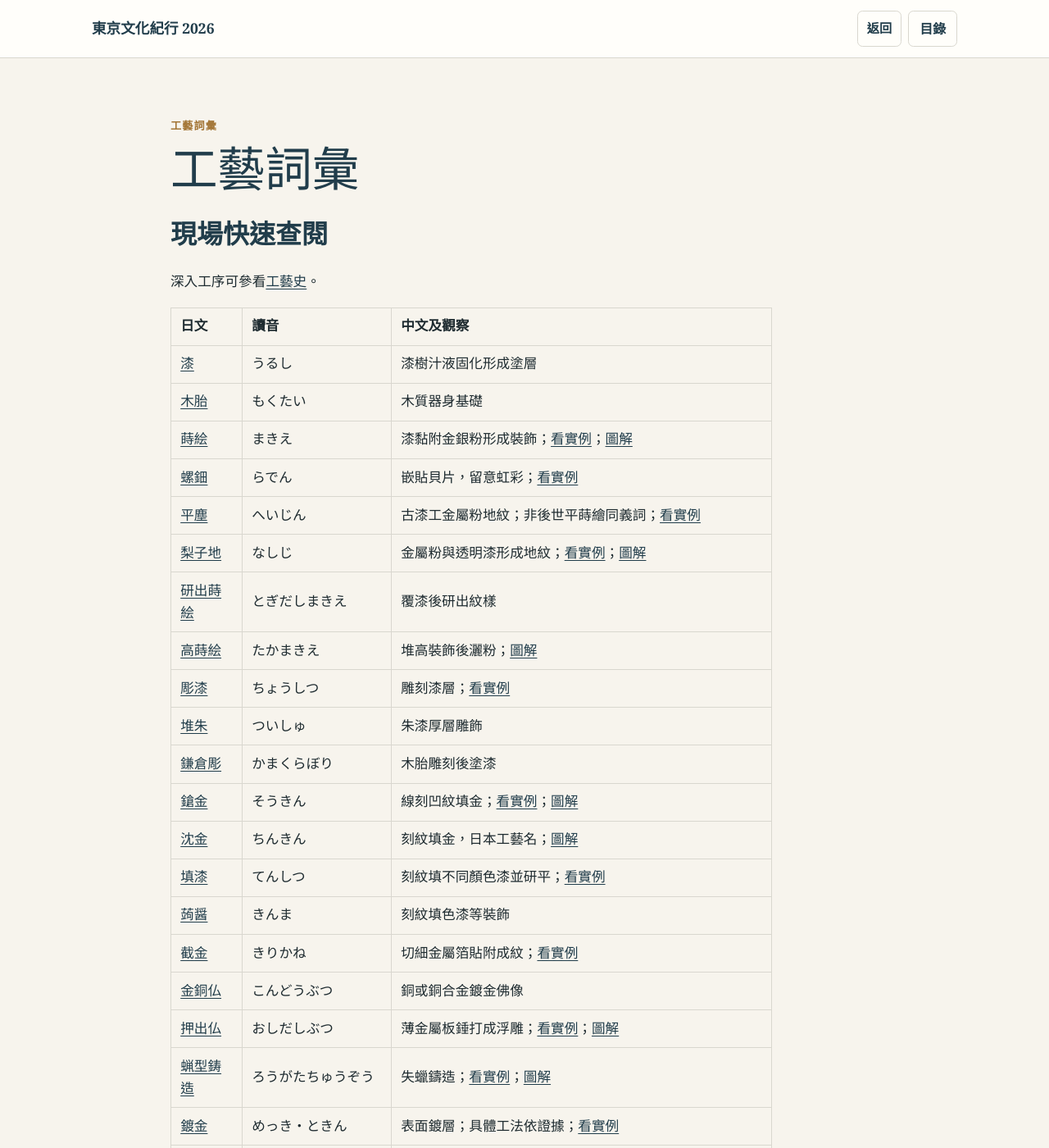
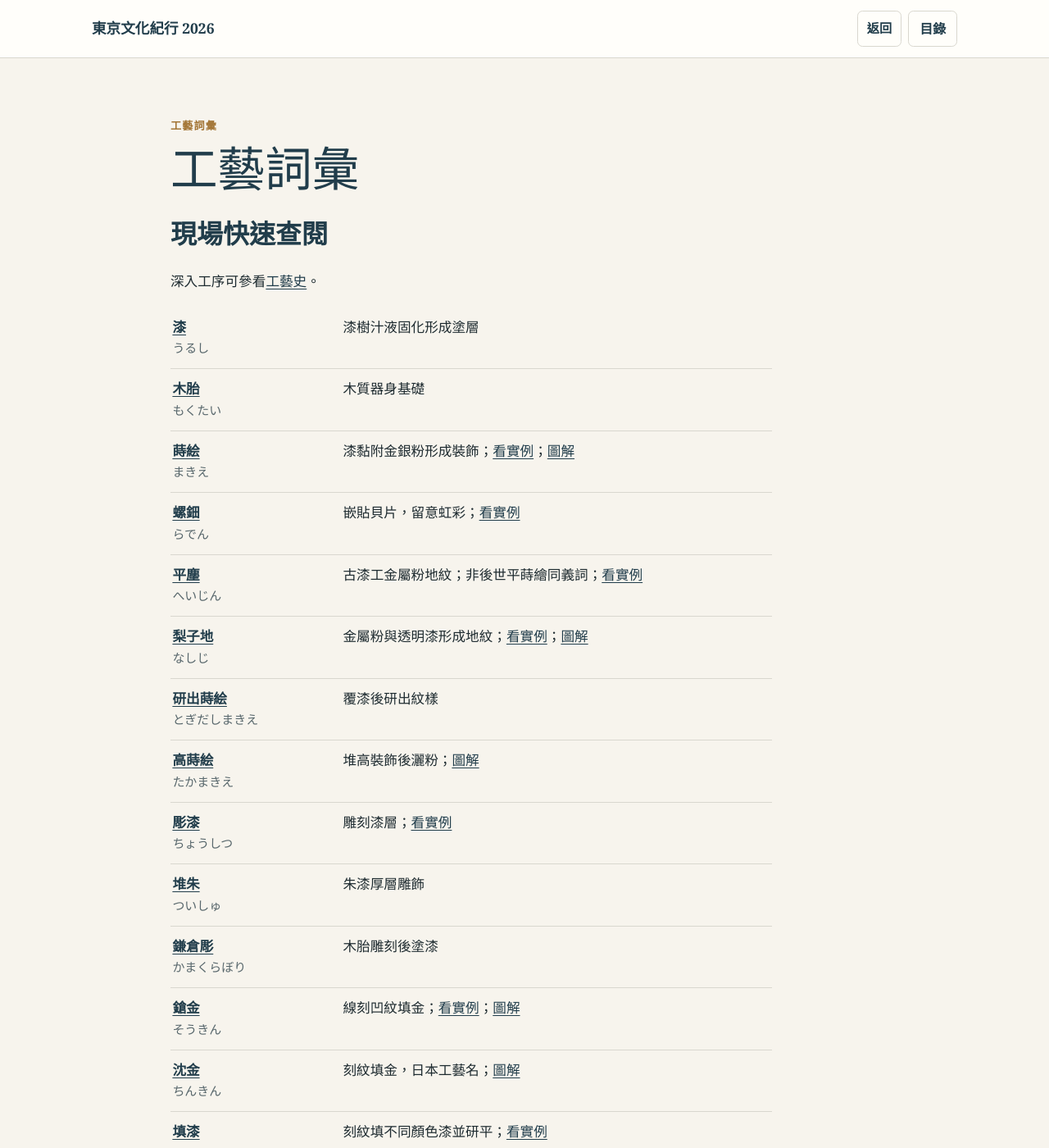
Before and after one commit to davetwchiu/tokyo-culture-trip-2026, a Jekyll site: the page built from content/craft-glossary/index.md, in a window 1280 px wide and 1400 px high. Shown: the whole window at 82% size. Built offline with Jekyll 4.4.1, drawn with Linux system fonts in a browser that asks for light colours.

Commit message:
Make craft glossary mobile friendly

```diff
--- a/assets/style.css
+++ b/assets/style.css
@@ -45,6 +45,11 @@ h2 { font-size: clamp(1.4rem, 5vw, 2rem); }
 .prose { max-width: 70ch; font-size: 1.04rem; }
 .prose img { max-width: 100%; height: auto; }
 .prose table { display: block; overflow-x: auto; border-collapse: collapse; }
+.prose .glossary-list { margin: 1rem 0 1.5rem; }
+.prose .glossary-entry { display: grid; grid-template-columns: minmax(0, 1fr); gap: .2rem; padding: .7rem .15rem; border-bottom: 1px solid var(--line); }
+.prose .glossary-entry dt { font-weight: 700; overflow-wrap: anywhere; }
+.prose .glossary-entry dd { margin: 0; overflow-wrap: anywhere; }
+.prose .glossary-reading { display: block; color: var(--muted); font-size: .9em; font-weight: 400; }
 .prose th, .prose td { padding: .55rem .7rem; border: 1px solid var(--line); text-align: left; }
 .page-index { margin-top: 2rem; padding: 1.2rem; background: var(--surface); border: 1px solid var(--line); border-radius: .55rem; }
 .page-index h2 { margin: 0 0 .7rem; font-size: 1.3rem; }
@@ -65,6 +70,7 @@ h2 { font-size: clamp(1.4rem, 5vw, 2rem); }
 @media (min-width: 44rem) {
   .home-index { grid-template-columns: repeat(2, minmax(0, 1fr)); }
   .page-index { padding: 1.5rem; }
+  .prose .glossary-entry { grid-template-columns: minmax(10rem, 12rem) minmax(0, 1fr); gap: 1rem; }
 }
 
 @media print {
--- a/content/craft-glossary/index.md
+++ b/content/craft-glossary/index.md
@@ -17,52 +17,184 @@ offline: true
 
 深入工序可參看[工藝史]({{ '/history/craft/' | relative_url }})。
 
-| 日文 | 讀音 | 中文及觀察 |
-|---|---|---|
-| <span id="urushi"></span>[漆](/tokyo-culture-trip-2026/history/craft/#urushi) | うるし | 漆樹汁液固化形成塗層 |
-| <span id="wood-core"></span>[木胎](/tokyo-culture-trip-2026/history/craft/#wood-core) | もくたい | 木質器身基礎 |
-| <span id="makie"></span>[蒔絵](/tokyo-culture-trip-2026/history/craft/#makie) | まきえ | 漆黏附金銀粉形成裝飾；[看實例](/tokyo-culture-trip-2026/works/tachibana-box/)；[圖解](/tokyo-culture-trip-2026/history/craft/#lacquer-visuals) |
-| <span id="raden"></span>[螺鈿](/tokyo-culture-trip-2026/history/craft/#raden) | らでん | 嵌貼貝片，留意虹彩；[看實例](/tokyo-culture-trip-2026/works/lotus-lamp/) |
-| <span id="heijin"></span>[平塵](/tokyo-culture-trip-2026/history/craft/#heijin) | へいじん | 古漆工金屬粉地紋；非後世平蒔繪同義詞；[看實例](/tokyo-culture-trip-2026/works/lotus-lamp/) |
-| <span id="nashiji"></span>[梨子地](/tokyo-culture-trip-2026/history/craft/#nashiji) | なしじ | 金屬粉與透明漆形成地紋；[看實例](/tokyo-culture-trip-2026/works/tachibana-box/)；[圖解](/tokyo-culture-trip-2026/history/craft/#lacquer-visuals) |
-| <span id="togidashi-makie"></span>[研出蒔絵](/tokyo-culture-trip-2026/history/craft/#togidashi-makie) | とぎだしまきえ | 覆漆後研出紋樣 |
-| <span id="taka-makie"></span>[高蒔絵](/tokyo-culture-trip-2026/history/craft/#taka-makie) | たかまきえ | 堆高裝飾後灑粉；[圖解](/tokyo-culture-trip-2026/history/craft/#lacquer-visuals) |
-| <span id="choshitsu"></span>[彫漆](/tokyo-culture-trip-2026/history/craft/#choshitsu) | ちょうしつ | 雕刻漆層；[看實例](/tokyo-culture-trip-2026/works/nezu-carved-lacquer/) |
-| <span id="tsuishu"></span>[堆朱](/tokyo-culture-trip-2026/history/craft/#tsuishu) | ついしゅ | 朱漆厚層雕飾 |
-| <span id="kamakurabori"></span>[鎌倉彫](/tokyo-culture-trip-2026/history/craft/#kamakurabori) | かまくらぼり | 木胎雕刻後塗漆 |
-| <span id="sokin"></span>[鎗金](/tokyo-culture-trip-2026/history/craft/#sokin) | そうきん | 線刻凹紋填金；[看實例](/tokyo-culture-trip-2026/works/nezu-carved-lacquer/)；[圖解](/tokyo-culture-trip-2026/history/craft/#incised-gold-visual) |
-| <span id="chinkin"></span>[沈金](/tokyo-culture-trip-2026/history/craft/#chinkin) | ちんきん | 刻紋填金，日本工藝名；[圖解](/tokyo-culture-trip-2026/history/craft/#incised-gold-visual) |
-| <span id="tenshitsu"></span>[填漆](/tokyo-culture-trip-2026/history/craft/#tenshitsu) | てんしつ | 刻紋填不同顏色漆並研平；[看實例](/tokyo-culture-trip-2026/works/nezu-carved-lacquer/) |
-| <span id="kinma"></span>[蒟醤](/tokyo-culture-trip-2026/history/craft/#kinma) | きんま | 刻紋填色漆等裝飾 |
-| <span id="kirikane"></span>[截金](/tokyo-culture-trip-2026/history/craft/#kirikane) | きりかね | 切細金屬箔貼附成紋；[看實例](/tokyo-culture-trip-2026/works/lion-elephant/) |
-| <span id="gilt-bronze"></span>[金銅仏](/tokyo-culture-trip-2026/history/craft/#gilt-bronze) | こんどうぶつ | 銅或銅合金鍍金佛像 |
-| <span id="oshidashibutsu"></span>[押出仏](/tokyo-culture-trip-2026/history/craft/#oshidashibutsu) | おしだしぶつ | 薄金屬板錘打成浮雕；[看實例](/tokyo-culture-trip-2026/works/lotus-relief/)；[圖解](/tokyo-culture-trip-2026/history/craft/#repousse-models) |
-| <span id="lost-wax"></span>[蝋型鋳造](/tokyo-culture-trip-2026/history/craft/#lost-wax) | ろうがたちゅうぞう | 失蠟鑄造；[看實例](/tokyo-culture-trip-2026/works/maya/)；[圖解](/tokyo-culture-trip-2026/history/craft/#repousse-models) |
-| <span id="gilding"></span>[鍍金](/tokyo-culture-trip-2026/history/craft/#gilding) | めっき・ときん | 表面鍍層；具體工法依證據；[看實例](/tokyo-culture-trip-2026/works/dragon-ewer/) |
-| <span id="hamon"></span>[刃文](/tokyo-culture-trip-2026/history/craft/#hamon) | はもん | 刀刃淬火組織形成紋理；[看實例](/tokyo-culture-trip-2026/works/kanze-masamune/)；[圖解](/tokyo-culture-trip-2026/history/craft/#blade-visuals) |
-| <span id="jihada"></span>[地肌](/tokyo-culture-trip-2026/history/craft/#jihada) | じはだ | 鋼材鍛造與研磨的表面紋理；[看實例](/tokyo-culture-trip-2026/works/kanze-masamune/)；[圖解](/tokyo-culture-trip-2026/history/craft/#blade-visuals) |
-| <span id="nanakoji"></span>魚子地 | ななこじ | 用小環形鏨打出密布圓點；[燈台金具](/tokyo-culture-trip-2026/works/lotus-lamp/) |
-| <span id="nie"></span>沸 | にえ | 刃文中肉眼可見的閃亮晶粒；[觀世正宗](/tokyo-culture-trip-2026/works/kanze-masamune/) |
-| <span id="suriage"></span>磨上げ | すりあげ | 由刀莖一端縮短刀身；[觀世正宗](/tokyo-culture-trip-2026/works/kanze-masamune/) |
-| <span id="haniwa"></span>[埴輪](/tokyo-culture-trip-2026/museums/tokyo-national-museum/buildings/heiseikan/#haniwa) | はにわ | 古墳周邊陶製形象 |
-| <span id="glaze"></span>[釉薬](/tokyo-culture-trip-2026/history/craft/#glaze) | うわぐすり・ゆうやく | 燒成的玻璃質等表層；[圖解](/tokyo-culture-trip-2026/history/craft/#ash-glaze-visual) |
-| <span id="kodai"></span>高台 | こうだい | 器足；觀察胎土、削痕和足形。 |
-| <span id="mikomi"></span>見込 | みこみ | 茶碗內底；看積釉及疊燒留下的目跡。 |
-| <span id="kannyu"></span>貫入 | かんにゅう | 胎、釉冷卻收縮差所致的釉層細裂紋，與胎體破裂不同。 |
-| <span id="kairagi"></span>梅花皮 | かいらぎ | 井戶茶碗足旁常見的顆粒狀縮釉。 |
-| <span id="tezukune"></span>手捏ね | てづくね | 樂茶碗以手塑坯，再削整器形。 |
-| <span id="mei"></span>銘 | めい | 器物名號，常與茶人的取意及傳承相關。 |
-| <span id="hakogaki"></span>箱書 | はこがき | 木箱題記；可考察題寫者、年代與傳承，未必能確定器物作者。 |
-| <span id="rotai"></span>露胎 | ろたい | 未覆釉、露出胎土之處。 |
-| <span id="rokurome"></span>轆轤目 | ろくろめ | 拉坯旋轉留下的環狀痕跡。 |
-| <span id="meato"></span>目跡 | めあと | 疊燒時隔墊留下的痕跡。 |
-| <span id="takebushi-kodai"></span>竹節高台 | たけぶしこうだい | 外形如竹節的器足。 |
-| <span id="kento"></span>[見当](/tokyo-culture-trip-2026/history/craft/#kento) | けんとう | 木版套印定位；[看實例](/tokyo-culture-trip-2026/works/hiroshige/) |
-| <span id="baren"></span>[馬連](/tokyo-culture-trip-2026/history/craft/#baren) | ばれん | 木版印刷在紙背施壓工具；[圖解](/tokyo-culture-trip-2026/history/craft/#printing-tools-visuals) |
-| <span id="bokashi"></span>[暈し](/tokyo-culture-trip-2026/history/craft/#bokashi) | ぼかし | 漸層摺印；[看實例](/tokyo-culture-trip-2026/works/hiroshige/) |
-| <span id="karamono"></span>[唐物](/tokyo-culture-trip-2026/history/culture/#karamono) | からもの | 中國等舶來物，語境隨時代變 |
-| <span id="toriawase"></span>[取合せ](/tokyo-culture-trip-2026/museums/gotoh/#toriawase) | とりあわせ | 茶席各道具組合 |
-| <span id="sazen"></span>[作善](/tokyo-culture-trip-2026/museums/suntory/#sazen) | さぜん | 宗教性善行，造像寫經供養等 |
+<dl class="glossary-list">
+  <div class="glossary-entry">
+    <dt id="urushi"><a href="/tokyo-culture-trip-2026/history/craft/#urushi">漆</a><span class="glossary-reading">うるし</span></dt>
+    <dd>漆樹汁液固化形成塗層</dd>
+  </div>
+  <div class="glossary-entry">
+    <dt id="wood-core"><a href="/tokyo-culture-trip-2026/history/craft/#wood-core">木胎</a><span class="glossary-reading">もくたい</span></dt>
+    <dd>木質器身基礎</dd>
+  </div>
+  <div class="glossary-entry">
+    <dt id="makie"><a href="/tokyo-culture-trip-2026/history/craft/#makie">蒔絵</a><span class="glossary-reading">まきえ</span></dt>
+    <dd>漆黏附金銀粉形成裝飾；<a href="/tokyo-culture-trip-2026/works/tachibana-box/">看實例</a>；<a href="/tokyo-culture-trip-2026/history/craft/#lacquer-visuals">圖解</a></dd>
+  </div>
+  <div class="glossary-entry">
+    <dt id="raden"><a href="/tokyo-culture-trip-2026/history/craft/#raden">螺鈿</a><span class="glossary-reading">らでん</span></dt>
+    <dd>嵌貼貝片，留意虹彩；<a href="/tokyo-culture-trip-2026/works/lotus-lamp/">看實例</a></dd>
+  </div>
+  <div class="glossary-entry">
+    <dt id="heijin"><a href="/tokyo-culture-trip-2026/history/craft/#heijin">平塵</a><span class="glossary-reading">へいじん</span></dt>
+    <dd>古漆工金屬粉地紋；非後世平蒔繪同義詞；<a href="/tokyo-culture-trip-2026/works/lotus-lamp/">看實例</a></dd>
+  </div>
+  <div class="glossary-entry">
+    <dt id="nashiji"><a href="/tokyo-culture-trip-2026/history/craft/#nashiji">梨子地</a><span class="glossary-reading">なしじ</span></dt>
+    <dd>金屬粉與透明漆形成地紋；<a href="/tokyo-culture-trip-2026/works/tachibana-box/">看實例</a>；<a href="/tokyo-culture-trip-2026/history/craft/#lacquer-visuals">圖解</a></dd>
+  </div>
+  <div class="glossary-entry">
+    <dt id="togidashi-makie"><a href="/tokyo-culture-trip-2026/history/craft/#togidashi-makie">研出蒔絵</a><span class="glossary-reading">とぎだしまきえ</span></dt>
+    <dd>覆漆後研出紋樣</dd>
+  </div>
+  <div class="glossary-entry">
+    <dt id="taka-makie"><a href="/tokyo-culture-trip-2026/history/craft/#taka-makie">高蒔絵</a><span class="glossary-reading">たかまきえ</span></dt>
+    <dd>堆高裝飾後灑粉；<a href="/tokyo-culture-trip-2026/history/craft/#lacquer-visuals">圖解</a></dd>
+  </div>
+  <div class="glossary-entry">
+    <dt id="choshitsu"><a href="/tokyo-culture-trip-2026/history/craft/#choshitsu">彫漆</a><span class="glossary-reading">ちょうしつ</span></dt>
+    <dd>雕刻漆層；<a href="/tokyo-culture-trip-2026/works/nezu-carved-lacquer/">看實例</a></dd>
+  </div>
+  <div class="glossary-entry">
+    <dt id="tsuishu"><a href="/tokyo-culture-trip-2026/history/craft/#tsuishu">堆朱</a><span class="glossary-reading">ついしゅ</span></dt>
+    <dd>朱漆厚層雕飾</dd>
+  </div>
+  <div class="glossary-entry">
+    <dt id="kamakurabori"><a href="/tokyo-culture-trip-2026/history/craft/#kamakurabori">鎌倉彫</a><span class="glossary-reading">かまくらぼり</span></dt>
+    <dd>木胎雕刻後塗漆</dd>
+  </div>
+  <div class="glossary-entry">
+    <dt id="sokin"><a href="/tokyo-culture-trip-2026/history/craft/#sokin">鎗金</a><span class="glossary-reading">そうきん</span></dt>
+    <dd>線刻凹紋填金；<a href="/tokyo-culture-trip-2026/works/nezu-carved-lacquer/">看實例</a>；<a href="/tokyo-culture-trip-2026/history/craft/#incised-gold-visual">圖解</a></dd>
+  </div>
+  <div class="glossary-entry">
+    <dt id="chinkin"><a href="/tokyo-culture-trip-2026/history/craft/#chinkin">沈金</a><span class="glossary-reading">ちんきん</span></dt>
+    <dd>刻紋填金，日本工藝名；<a href="/tokyo-culture-trip-2026/history/craft/#incised-gold-visual">圖解</a></dd>
+  </div>
+  <div class="glossary-entry">
+    <dt id="tenshitsu"><a href="/tokyo-culture-trip-2026/history/craft/#tenshitsu">填漆</a><span class="glossary-reading">てんしつ</span></dt>
+    <dd>刻紋填不同顏色漆並研平；<a href="/tokyo-culture-trip-2026/works/nezu-carved-lacquer/">看實例</a></dd>
+  </div>
+  <div class="glossary-entry">
+    <dt id="kinma"><a href="/tokyo-culture-trip-2026/history/craft/#kinma">蒟醤</a><span class="glossary-reading">きんま</span></dt>
+    <dd>刻紋填色漆等裝飾</dd>
+  </div>
+  <div class="glossary-entry">
+    <dt id="kirikane"><a href="/tokyo-culture-trip-2026/history/craft/#kirikane">截金</a><span class="glossary-reading">きりかね</span></dt>
+    <dd>切細金屬箔貼附成紋；<a href="/tokyo-culture-trip-2026/works/lion-elephant/">看實例</a></dd>
+  </div>
+  <div class="glossary-entry">
+    <dt id="gilt-bronze"><a href="/tokyo-culture-trip-2026/history/craft/#gilt-bronze">金銅仏</a><span class="glossary-reading">こんどうぶつ</span></dt>
+    <dd>銅或銅合金鍍金佛像</dd>
+  </div>
+  <div class="glossary-entry">
+    <dt id="oshidashibutsu"><a href="/tokyo-culture-trip-2026/history/craft/#oshidashibutsu">押出仏</a><span class="glossary-reading">おしだしぶつ</span></dt>
+    <dd>薄金屬板錘打成浮雕；<a href="/tokyo-culture-trip-2026/works/lotus-relief/">看實例</a>；<a href="/tokyo-culture-trip-2026/history/craft/#repousse-models">圖解</a></dd>
+  </div>
+  <div class="glossary-entry">
+    <dt id="lost-wax"><a href="/tokyo-culture-trip-2026/history/craft/#lost-wax">蝋型鋳造</a><span class="glossary-reading">ろうがたちゅうぞう</span></dt>
+    <dd>失蠟鑄造；<a href="/tokyo-culture-trip-2026/works/maya/">看實例</a>；<a href="/tokyo-culture-trip-2026/history/craft/#repousse-models">圖解</a></dd>
+  </div>
+  <div class="glossary-entry">
+    <dt id="gilding"><a href="/tokyo-culture-trip-2026/history/craft/#gilding">鍍金</a><span class="glossary-reading">めっき・ときん</span></dt>
+    <dd>表面鍍層；具體工法依證據；<a href="/tokyo-culture-trip-2026/works/dragon-ewer/">看實例</a></dd>
+  </div>
+  <div class="glossary-entry">
+    <dt id="hamon"><a href="/tokyo-culture-trip-2026/history/craft/#hamon">刃文</a><span class="glossary-reading">はもん</span></dt>
+    <dd>刀刃淬火組織形成紋理；<a href="/tokyo-culture-trip-2026/works/kanze-masamune/">看實例</a>；<a href="/tokyo-culture-trip-2026/history/craft/#blade-visuals">圖解</a></dd>
+  </div>
+  <div class="glossary-entry">
+    <dt id="jihada"><a href="/tokyo-culture-trip-2026/history/craft/#jihada">地肌</a><span class="glossary-reading">じはだ</span></dt>
+    <dd>鋼材鍛造與研磨的表面紋理；<a href="/tokyo-culture-trip-2026/works/kanze-masamune/">看實例</a>；<a href="/tokyo-culture-trip-2026/history/craft/#blade-visuals">圖解</a></dd>
+  </div>
+  <div class="glossary-entry">
+    <dt id="nanakoji">魚子地<span class="glossary-reading">ななこじ</span></dt>
+    <dd>用小環形鏨打出密布圓點；<a href="/tokyo-culture-trip-2026/works/lotus-lamp/">燈台金具</a></dd>
+  </div>
+  <div class="glossary-entry">
+    <dt id="nie">沸<span class="glossary-reading">にえ</span></dt>
+    <dd>刃文中肉眼可見的閃亮晶粒；<a href="/tokyo-culture-trip-2026/works/kanze-masamune/">觀世正宗</a></dd>
+  </div>
+  <div class="glossary-entry">
+    <dt id="suriage">磨上げ<span class="glossary-reading">すりあげ</span></dt>
+    <dd>由刀莖一端縮短刀身；<a href="/tokyo-culture-trip-2026/works/kanze-masamune/">觀世正宗</a></dd>
+  </div>
+  <div class="glossary-entry">
+    <dt id="haniwa"><a href="/tokyo-culture-trip-2026/museums/tokyo-national-museum/buildings/heiseikan/#haniwa">埴輪</a><span class="glossary-reading">はにわ</span></dt>
+    <dd>古墳周邊陶製形象</dd>
+  </div>
+  <div class="glossary-entry">
+    <dt id="glaze"><a href="/tokyo-culture-trip-2026/history/craft/#glaze">釉薬</a><span class="glossary-reading">うわぐすり・ゆうやく</span></dt>
+    <dd>燒成的玻璃質等表層；<a href="/tokyo-culture-trip-2026/history/craft/#ash-glaze-visual">圖解</a></dd>
+  </div>
+  <div class="glossary-entry">
+    <dt id="kodai">高台<span class="glossary-reading">こうだい</span></dt>
+    <dd>器足；觀察胎土、削痕和足形。</dd>
+  </div>
+  <div class="glossary-entry">
+    <dt id="mikomi">見込<span class="glossary-reading">みこみ</span></dt>
+    <dd>茶碗內底；看積釉及疊燒留下的目跡。</dd>
+  </div>
+  <div class="glossary-entry">
+    <dt id="kannyu">貫入<span class="glossary-reading">かんにゅう</span></dt>
+    <dd>胎、釉冷卻收縮差所致的釉層細裂紋，與胎體破裂不同。</dd>
+  </div>
+  <div class="glossary-entry">
+    <dt id="kairagi">梅花皮<span class="glossary-reading">かいらぎ</span></dt>
+    <dd>井戶茶碗足旁常見的顆粒狀縮釉。</dd>
+  </div>
+  <div class="glossary-entry">
+    <dt id="tezukune">手捏ね<span class="glossary-reading">てづくね</span></dt>
+    <dd>樂茶碗以手塑坯，再削整器形。</dd>
+  </div>
+  <div class="glossary-entry">
+    <dt id="mei">銘<span class="glossary-reading">めい</span></dt>
+    <dd>器物名號，常與茶人的取意及傳承相關。</dd>
+  </div>
+  <div class="glossary-entry">
+    <dt id="hakogaki">箱書<span class="glossary-reading">はこがき</span></dt>
+    <dd>木箱題記；可考察題寫者、年代與傳承，未必能確定器物作者。</dd>
+  </div>
+  <div class="glossary-entry">
+    <dt id="rotai">露胎<span class="glossary-reading">ろたい</span></dt>
+    <dd>未覆釉、露出胎土之處。</dd>
+  </div>
+  <div class="glossary-entry">
+    <dt id="rokurome">轆轤目<span class="glossary-reading">ろくろめ</span></dt>
+    <dd>拉坯旋轉留下的環狀痕跡。</dd>
+  </div>
+  <div class="glossary-entry">
+    <dt id="meato">目跡<span class="glossary-reading">めあと</span></dt>
+    <dd>疊燒時隔墊留下的痕跡。</dd>
+  </div>
+  <div class="glossary-entry">
+    <dt id="takebushi-kodai">竹節高台<span class="glossary-reading">たけぶしこうだい</span></dt>
+    <dd>外形如竹節的器足。</dd>
+  </div>
+  <div class="glossary-entry">
+    <dt id="kento"><a href="/tokyo-culture-trip-2026/history/craft/#kento">見当</a><span class="glossary-reading">けんとう</span></dt>
+    <dd>木版套印定位；<a href="/tokyo-culture-trip-2026/works/hiroshige/">看實例</a></dd>
+  </div>
+  <div class="glossary-entry">
+    <dt id="baren"><a href="/tokyo-culture-trip-2026/history/craft/#baren">馬連</a><span class="glossary-reading">ばれん</span></dt>
+    <dd>木版印刷在紙背施壓工具；<a href="/tokyo-culture-trip-2026/history/craft/#printing-tools-visuals">圖解</a></dd>
+  </div>
+  <div class="glossary-entry">
+    <dt id="bokashi"><a href="/tokyo-culture-trip-2026/history/craft/#bokashi">暈し</a><span class="glossary-reading">ぼかし</span></dt>
+    <dd>漸層摺印；<a href="/tokyo-culture-trip-2026/works/hiroshige/">看實例</a></dd>
+  </div>
+  <div class="glossary-entry">
+    <dt id="karamono"><a href="/tokyo-culture-trip-2026/history/culture/#karamono">唐物</a><span class="glossary-reading">からもの</span></dt>
+    <dd>中國等舶來物，語境隨時代變</dd>
+  </div>
+  <div class="glossary-entry">
+    <dt id="toriawase"><a href="/tokyo-culture-trip-2026/museums/gotoh/#toriawase">取合せ</a><span class="glossary-reading">とりあわせ</span></dt>
+    <dd>茶席各道具組合</dd>
+  </div>
+  <div class="glossary-entry">
+    <dt id="sazen"><a href="/tokyo-culture-trip-2026/museums/suntory/#sazen">作善</a><span class="glossary-reading">さぜん</span></dt>
+    <dd>宗教性善行，造像寫經供養等</dd>
+  </div>
+</dl>
 
 **茶碗實物圖解：** [藤田美術館古井戶茶碗「老僧」：見込、高台與梅花皮照片](https://fujita-museum.or.jp/topics/2022/02/11/1862/) · [井戶與長次郎黑樂茶碗比較](/tokyo-culture-trip-2026/history/comparisons/#tea)。
 
```
